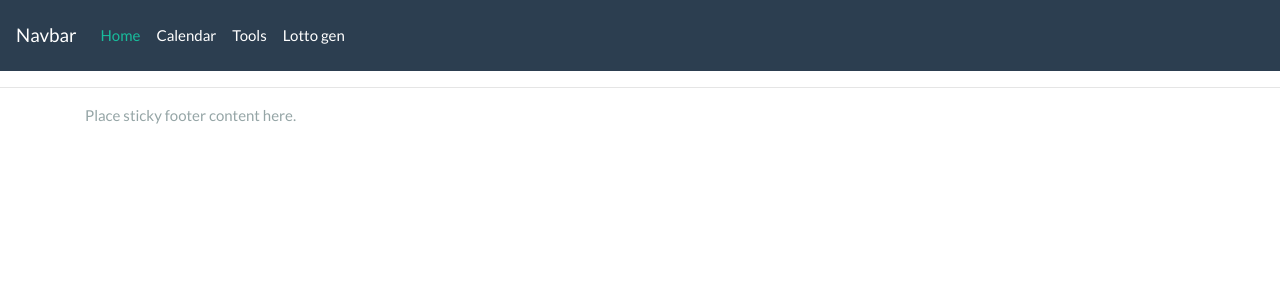
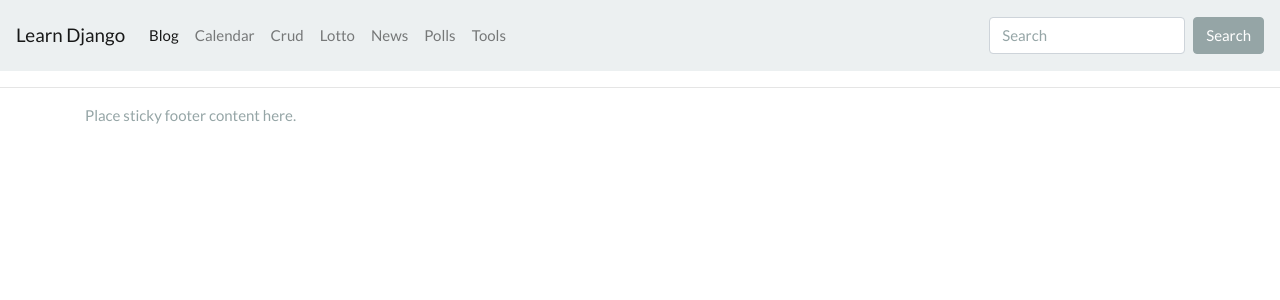
Before and after one commit to partrita/learn-django, a Django app: page /draft/ in a window 1280 px wide. Shown: the top 300 px of the page. Run offline with Django 3.2, Linux system fonts and the light colour scheme; the visitor is signed in with stand-in values (Sample User, id 1); data that the repository does not hold is empty; some libraries are stand-ins or nearby versions.

Commit message:
20200227

```diff
--- a/blog/templates/blog/base.html
+++ b/blog/templates/blog/base.html
@@ -1,46 +1,59 @@
 {% load static %}
 <!doctype html>
 <html>
+
 <head>
   <title>Biohacker</title>
   <!-- font-awesome -->
-    <link href="https://stackpath.bootstrapcdn.com/font-awesome/4.7.0/css/font-awesome.min.css" rel="stylesheet" integrity="sha384-wvfXpqpZZVQGK6TAh5PVlGOfQNHSoD2xbE+QkPxCAFlNEevoEH3Sl0sibVcOQVnN" crossorigin="anonymous">
+  <link href="https://stackpath.bootstrapcdn.com/font-awesome/4.7.0/css/font-awesome.min.css" rel="stylesheet"
+    integrity="sha384-wvfXpqpZZVQGK6TAh5PVlGOfQNHSoD2xbE+QkPxCAFlNEevoEH3Sl0sibVcOQVnN" crossorigin="anonymous">
   <!-- boot-watch flatly-->
-    <link href="https://stackpath.bootstrapcdn.com/bootswatch/4.4.1/flatly/bootstrap.min.css" rel="stylesheet" integrity="sha384-yrfSO0DBjS56u5M+SjWTyAHujrkiYVtRYh2dtB3yLQtUz3bodOeialO59u5lUCFF" crossorigin="anonymous">
-    <script src="https://stackpath.bootstrapcdn.com/bootstrap/4.4.1/js/bootstrap.min.js" integrity="sha384-wfSDF2E50Y2D1uUdj0O3uMBJnjuUD4Ih7YwaYd1iqfktj0Uod8GCExl3Og8ifwB6" crossorigin="anonymous"></script>
+  <link href="https://stackpath.bootstrapcdn.com/bootswatch/4.4.1/flatly/bootstrap.min.css" rel="stylesheet"
+    integrity="sha384-yrfSO0DBjS56u5M+SjWTyAHujrkiYVtRYh2dtB3yLQtUz3bodOeialO59u5lUCFF" crossorigin="anonymous">
+  <script src="https://stackpath.bootstrapcdn.com/bootstrap/4.4.1/js/bootstrap.min.js"
+    integrity="sha384-wfSDF2E50Y2D1uUdj0O3uMBJnjuUD4Ih7YwaYd1iqfktj0Uod8GCExl3Og8ifwB6" crossorigin="anonymous">
+  </script>
 
 </head>
 
 <body>
-    <nav class="navbar navbar-expand-lg navbar-dark bg-primary fix-top">
-        <a class="navbar-brand" href="/">Navbar</a>
-        <button class="navbar-toggler collapsed" type="button" data-toggle="collapse" data-target="#navbarColor01" aria-controls="navbarColor01" aria-expanded="false" aria-label="Toggle navigation">
+  <nav class="navbar navbar-expand-lg navbar-light bg-light">
+    <a class="navbar-brand" href="{% url 'blog:post_list' %}">Learn Django</a>
+    <button class="navbar-toggler collapsed" type="button" data-toggle="collapse" data-target="#navbarColor03"
+      aria-controls="navbarColor03" aria-expanded="false" aria-label="Toggle navigation">
       <span class="navbar-toggler-icon"></span>
     </button>
 
-        <div class="navbar-collapse collapse show" id="navbarColor01" >
+    <div class="navbar-collapse collapse" id="navbarColor03" style="">
       <ul class="navbar-nav mr-auto">
         <li class="nav-item active">
-              <a class="nav-link" href="#">Home <span class="sr-only">(current)</span></a>
+          <a class="nav-link" href="{% url 'blog:post_list' %}">Blog <span class="sr-only">(current)</span></a>
         </li>
         <li class="nav-item">
           <a class="nav-link" href="{% url 'cal:calender' %}">Calendar</a>
         </li>
         <li class="nav-item">
+          <a class="nav-link" href="{% url 'crud:index' %}">Crud</a>
+        </li>
+        <li class="nav-item">
+          <a class="nav-link" href="{% url 'lotto:index' %}">Lotto</a>
+        </li>
+        <li class="nav-item">
+          <a class="nav-link" href="{% url 'news:home' %}">News</a>
+        </li>
+        <li class="nav-item">
+          <a class="nav-link" href="{% url 'polls:index' %}">Polls</a>
+        </li>
+        <li class="nav-item">
           <a class="nav-link" href="{% url 'tools:tools_list' %}">Tools</a>
         </li>
-            <li class="nav-item">
-              <a class="nav-link" href="{% url 'lotto:index' %}">Lotto gen</a>
-            </li>
       </ul>
-          <!-- <form class="form-inline my-2 my-lg-0">
+      <form class="form-inline my-2 my-lg-0">
         <input class="form-control mr-sm-2" type="text" placeholder="Search">
         <button class="btn btn-secondary my-2 my-sm-0" type="submit">Search</button>
-          </form> -->
+      </form>
     </div>
   </nav>
-
-
   <!-- Begin page content -->
 
   <div class="container">
@@ -49,15 +62,21 @@
   </div>
 
   <footer class="footer">
-      <hr/>
+    <hr />
     <div class="container">
       <span class="text-muted">Place sticky footer content here.</span>
     </div>
   </footer>
 
-      <script src="https://code.jquery.com/jquery-3.2.1.slim.min.js" integrity="sha384-KJ3o2DKtIkvYIK3UENzmM7KCkRr/rE9/Qpg6aAZGJwFDMVNA/GpGFF93hXpG5KkN" crossorigin="anonymous"></script>
-<script src="https://cdnjs.cloudflare.com/ajax/libs/popper.js/1.12.9/umd/popper.min.js" integrity="sha384-ApNbgh9B+Y1QKtv3Rn7W3mgPxhU9K/ScQsAP7hUibX39j7fakFPskvXusvfa0b4Q" crossorigin="anonymous"></script>
-<script src="https://maxcdn.bootstrapcdn.com/bootstrap/4.0.0/js/bootstrap.min.js" integrity="sha384-JZR6Spejh4U02d8jOt6vLEHfe/JQGiRRSQQxSfFWpi1MquVdAyjUar5+76PVCmYl" crossorigin="anonymous"></script>
+  <script src="https://code.jquery.com/jquery-3.2.1.slim.min.js"
+    integrity="sha384-KJ3o2DKtIkvYIK3UENzmM7KCkRr/rE9/Qpg6aAZGJwFDMVNA/GpGFF93hXpG5KkN" crossorigin="anonymous">
+  </script>
+  <script src="https://cdnjs.cloudflare.com/ajax/libs/popper.js/1.12.9/umd/popper.min.js"
+    integrity="sha384-ApNbgh9B+Y1QKtv3Rn7W3mgPxhU9K/ScQsAP7hUibX39j7fakFPskvXusvfa0b4Q" crossorigin="anonymous">
+  </script>
+  <script src="https://maxcdn.bootstrapcdn.com/bootstrap/4.0.0/js/bootstrap.min.js"
+    integrity="sha384-JZR6Spejh4U02d8jOt6vLEHfe/JQGiRRSQQxSfFWpi1MquVdAyjUar5+76PVCmYl" crossorigin="anonymous">
+  </script>
 
 </body>
 
```
Lines whose indentation alone changed are shown as unchanged.
